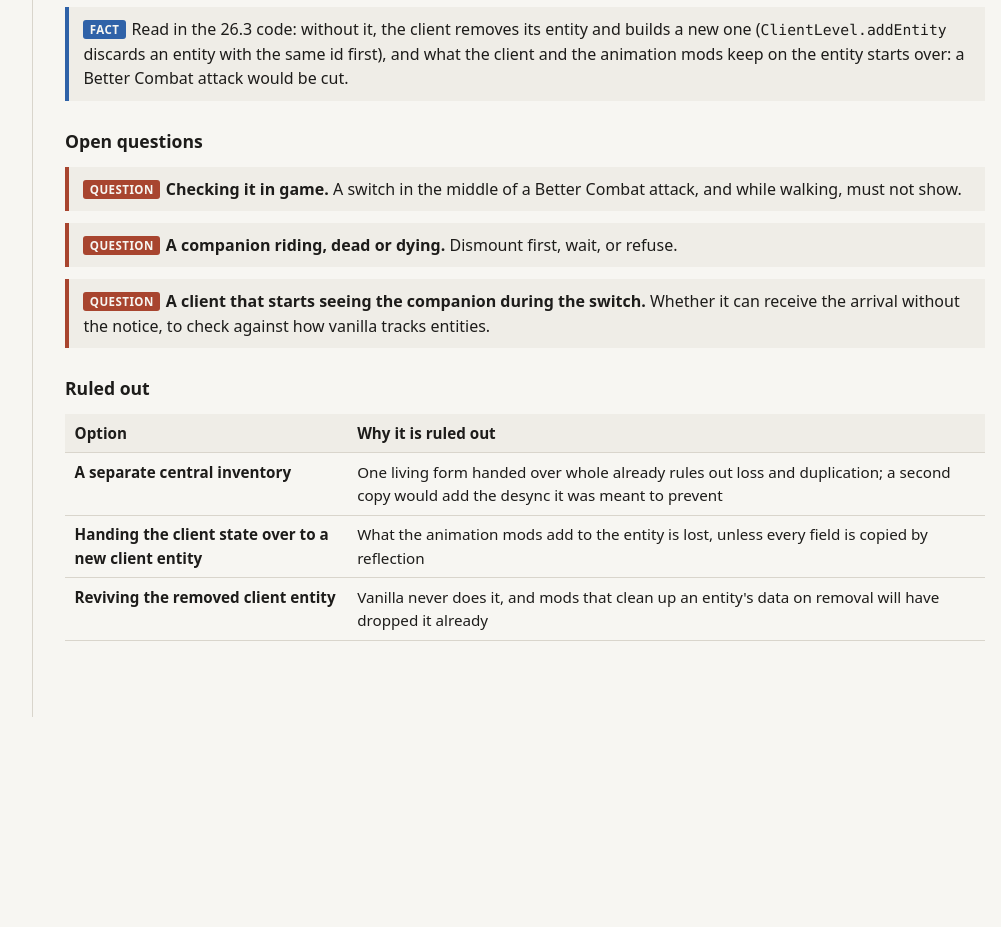
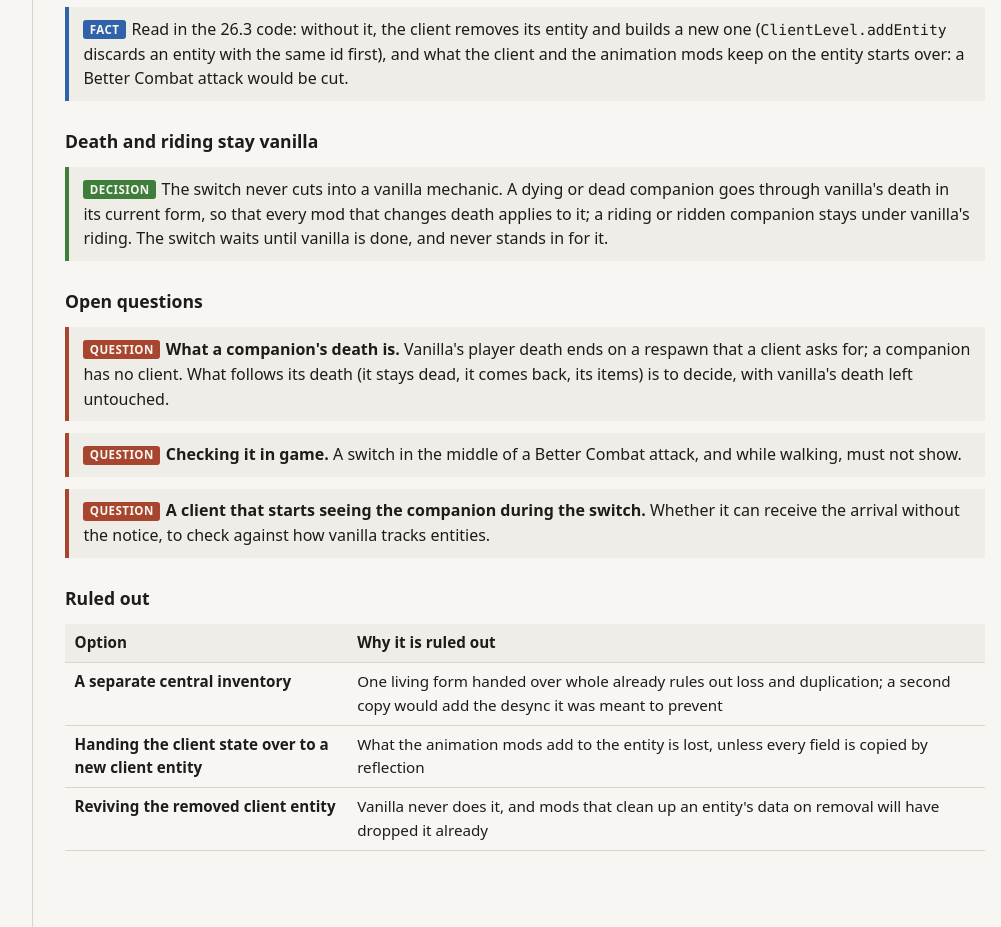
Before and after one commit to payangar-studio/am-i-alone, a plain HTML site: page docs/design/companion/switch.html in a window 1280 px wide. Shown: the part 2300-3227 px from the top of the page, without its empty margins (247-1248 px from the left). Before the commit the page ends 3017 px from the top, so only its background shows below. Drawn offline with Linux system fonts and the light colour scheme.

Commit message:
docs(design): the switch waits for vanilla's death and riding
A dying or riding companion stays under vanilla's mechanics, so mods that change them apply; what a companion's death leads to is an open question.

```diff
--- a/docs/design/companion/switch.html
+++ b/docs/design/companion/switch.html
@@ -128,9 +128,11 @@
 </ol>
 <div class="stmt is-decision"><span class="tag decision">Decision</span>The ignoring is done by a client mixin on <code>handleRemoveEntities</code> and <code>handleAddEntity</code> of <code>ClientPacketListener</code>, for marked entities only. No vanilla or Fabric API keeps an entity on the client across a removal.</div>
 <div class="stmt is-fact"><span class="tag fact">Fact</span>Read in the 26.3 code: without it, the client removes its entity and builds a new one (<code>ClientLevel.addEntity</code> discards an entity with the same id first), and what the client and the animation mods keep on the entity starts over: a Better Combat attack would be cut.</div>
+<h3>Death and riding stay vanilla</h3>
+<div class="stmt is-decision"><span class="tag decision">Decision</span>The switch never cuts into a vanilla mechanic. A dying or dead companion goes through vanilla's death in its current form, so that every mod that changes death applies to it; a riding or ridden companion stays under vanilla's riding. The switch waits until vanilla is done, and never stands in for it.</div>
 <h3>Open questions</h3>
+<div class="stmt is-question"><span class="tag question">Question</span><strong>What a companion's death is.</strong> Vanilla's player death ends on a respawn that a client asks for; a companion has no client. What follows its death (it stays dead, it comes back, its items) is to decide, with vanilla's death left untouched.</div>
 <div class="stmt is-question"><span class="tag question">Question</span><strong>Checking it in game.</strong> A switch in the middle of a Better Combat attack, and while walking, must not show.</div>
-<div class="stmt is-question"><span class="tag question">Question</span><strong>A companion riding, dead or dying.</strong> Dismount first, wait, or refuse.</div>
 <div class="stmt is-question"><span class="tag question">Question</span><strong>A client that starts seeing the companion during the switch.</strong> Whether it can receive the arrival without the notice, to check against how vanilla tracks entities.</div>
 <h3>Ruled out</h3>
 <div class="table"><table><tr><th>Option</th><th>Why it is ruled out</th></tr><tr><td>A separate central inventory</td><td>One living form handed over whole already rules out loss and duplication; a second copy would add the desync it was meant to prevent</td></tr><tr><td>Handing the client state over to a new client entity</td><td>What the animation mods add to the entity is lost, unless every field is copied by reflection</td></tr><tr><td>Reviving the removed client entity</td><td>Vanilla never does it, and mods that clean up an entity's data on removal will have dropped it already</td></tr></table></div>
```
Also changed, not shown: docs/design/index.html (+1 -1 lines), 2 other files.
